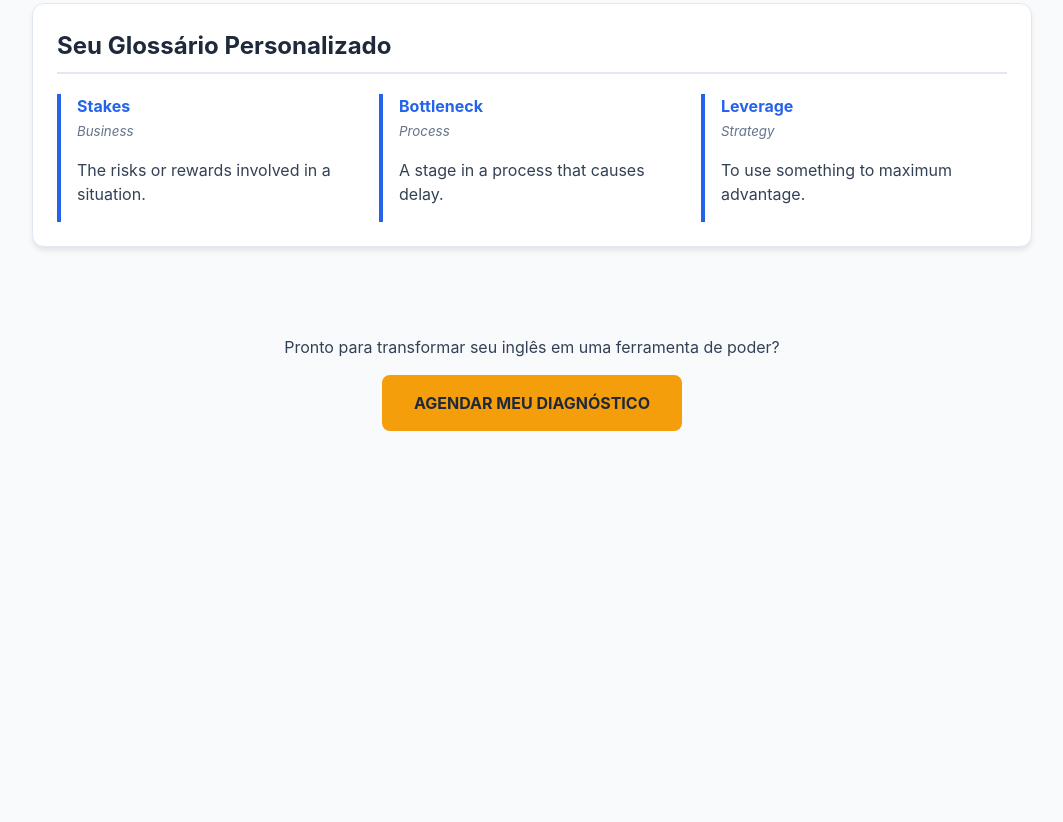
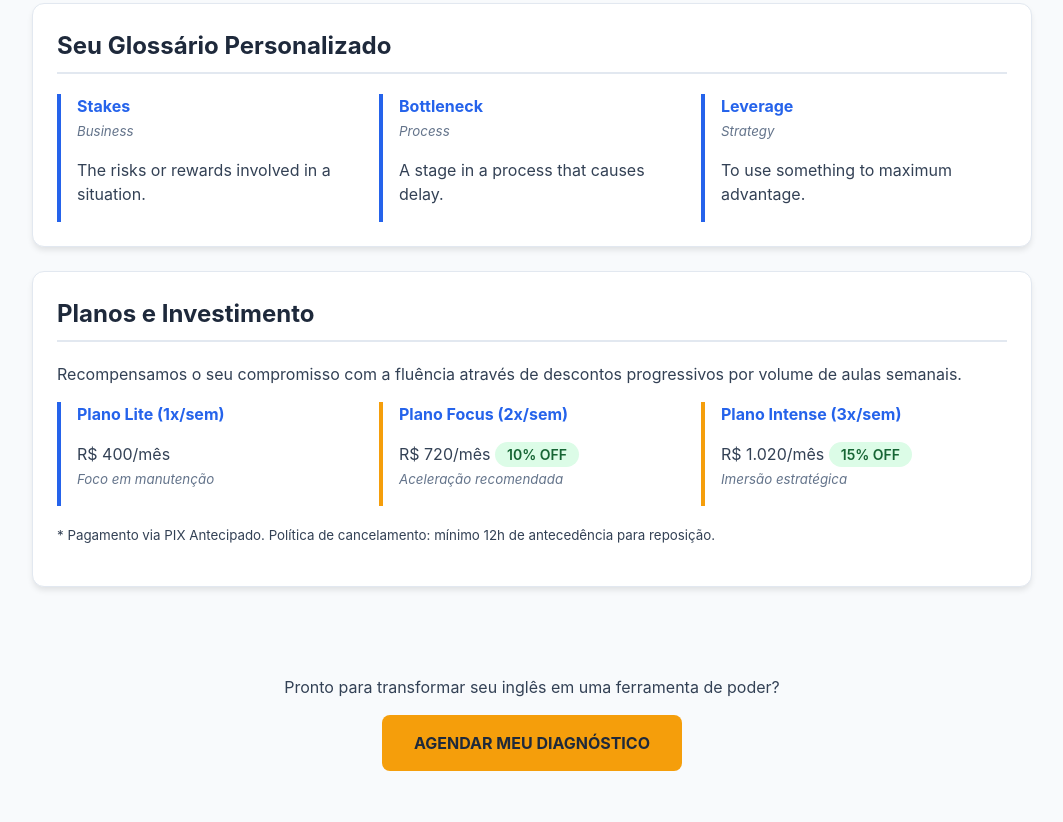
Before and after one commit to jeronimo-jrsilva/english-with-jeronimo, a website built with Vite: page demo/index.html in a window 1280 px wide. Shown: the part 733-1555 px from the top of the page, without its empty margins (108-1171 px from the left). Before the commit the page ends 1244 px from the top, so only its background shows below. Built offline with nearby package versions, Linux system fonts and the light colour scheme.

Commit message:
fix: ensure demo files are present and updated

```diff
--- a/demo/index.html
+++ b/demo/index.html
@@ -171,6 +171,26 @@
         </div>
     </div>
 
+    <div class="card">
+        <h2>Planos e Investimento</h2>
+        <p>Recompensamos o seu compromisso com a fluência através de descontos progressivos por volume de aulas semanais.</p>
+        <div class="glossary-grid">
+            <div class="term-card">
+                <b>Plano Lite (1x/sem)</b>
+                <p>R$ 400/mês<br><small>Foco em manutenção</small></p>
+            </div>
+            <div class="term-card" style="border-left-color: var(--secondary);">
+                <b>Plano Focus (2x/sem)</b>
+                <p>R$ 720/mês <span class="status-badge status-completed">10% OFF</span><br><small>Aceleração recomendada</small></p>
+            </div>
+            <div class="term-card" style="border-left-color: var(--secondary);">
+                <b>Plano Intense (3x/sem)</b>
+                <p>R$ 1.020/mês <span class="status-badge status-completed">15% OFF</span><br><small>Imersão estratégica</small></p>
+            </div>
+        </div>
+        <p><small>* Pagamento via PIX Antecipado. Política de cancelamento: mínimo 12h de antecedência para reposição.</small></p>
+    </div>
+
     <div class="cta-section">
         <p>Pronto para transformar seu inglês em uma ferramenta de poder?</p>
         <a href="https://jeronimo-jrsilva.github.io/english-with-jeronimo/" class="btn">AGENDAR MEU DIAGNÓSTICO</a>
```
